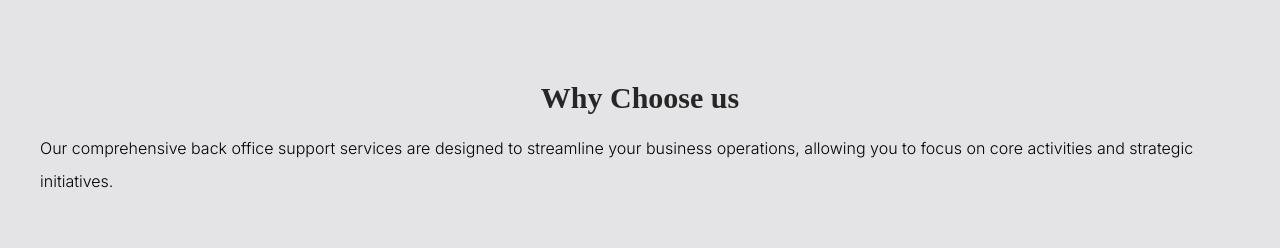
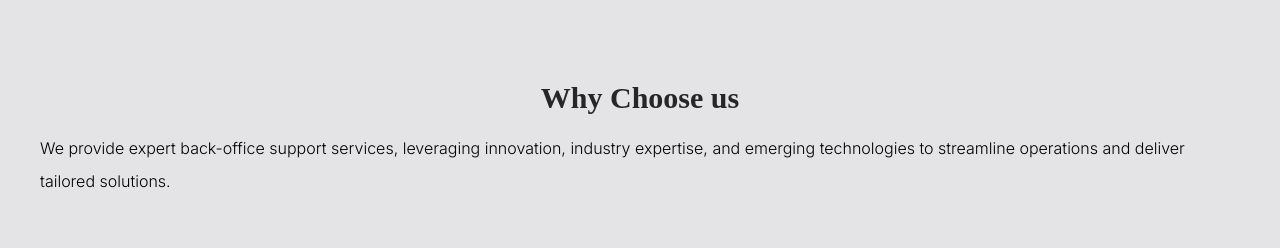
Before and after one commit to waseemarchiwiz/safesolutions-portfolio-webapp, a React (Vite) app: page / in a window 1280 px wide. Shown: the part 920-1168 px from the top of the page. Built offline with nearby package versions, Linux system fonts and the light colour scheme.

Commit message:
content updated in whychoose file

```diff
--- a/src/components/HomeComponents/WhyChoose.jsx
+++ b/src/components/HomeComponents/WhyChoose.jsx
@@ -36,9 +36,9 @@ export default function WhyChoose() {
           Why Choose us
         </h1>
         <p className=" font-light leading-[33px]   w-auto   ">
-          Our comprehensive back office support services are designed to
-          streamline your business operations, allowing you to focus on core
-          activities and strategic initiatives.
+          We provide expert back-office support services, leveraging innovation,
+          industry expertise, and emerging technologies to streamline operations
+          and deliver tailored solutions.
         </p>
       </div>
 
@@ -79,7 +79,7 @@ export default function WhyChoose() {
                   >
                     Try now →
                   </CardItem> */}
-                  {/* <CardItem
+                {/* <CardItem
                     translateZ={20}
                     as="button"
                     className="px-4 py-2 rounded-xl bg-black dark:bg-white dark:text-black text-white text-xs font-bold"
```
